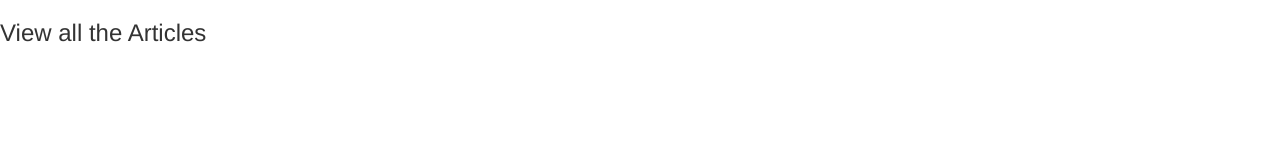
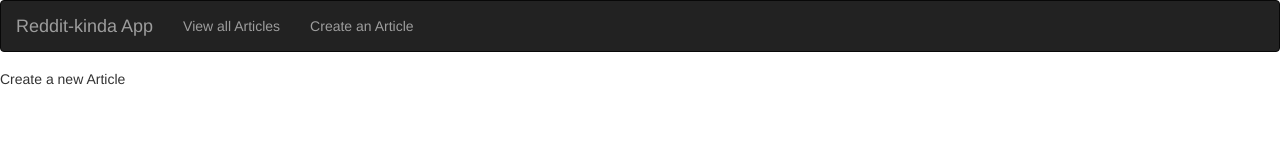
Before and after one commit to keyanbagheri/reddit_app1, a website: page public/index.html at #!/new in a window 1280 px wide. Drawn offline with nearby package versions, Linux system fonts and the light colour scheme; some packages are replaced by stand-ins of ours.

Commit message:
restructure partials and add navbar with links to states

```diff
--- a/public/app.js
+++ b/public/app.js
@@ -7,8 +7,14 @@ angular.module('reddit', ['ui.router'])
 
     .state('articles', {
       url: '/',
-      template: '<h3>View all the Articles</h3>'
+      templateUrl: './views/articles.html', // you can link to a view by using the property templateUrl opposed to template
+      controller: 'redditController' // connect to a controller by referring to its name
     })
+
+    .state('new', {
+      url: '/new',
+      templateUrl: './views/new.html'
+    });
 
     // catchall
    $urlRouterProvider.otherwise('/');
--- a/public/index.html
+++ b/public/index.html
@@ -15,8 +15,19 @@
 </head>
 <body ng-app="reddit">
 
+  <!-- navbar with links to states -->
+  <nav class="navbar navbar-inverse" role="navigation">
+      <div class="navbar-header">
+          <a class="navbar-brand" ui-sref="articles">Reddit-kinda App</a>
+      </div>
+      <ul class="nav navbar-nav">
+          <li><a ui-sref="articles">View all Articles</a></li>
+          <li><a ui-sref="new">Create an Article</a></li>
+      </ul>
+  </nav>
+
   <!-- this is where our partials are rendered; partial entry point -->
-  <ui-view></ui-view>
+  <div ui-view></div>
 
 </body>
 </html>
--- /dev/null
+++ b/public/views/new.html
@@ -0,0 +1 @@
+<h5>Create a new Article</h5>
```
Also changed, not shown: public/views/articles.html (added, +2 -0 lines).
